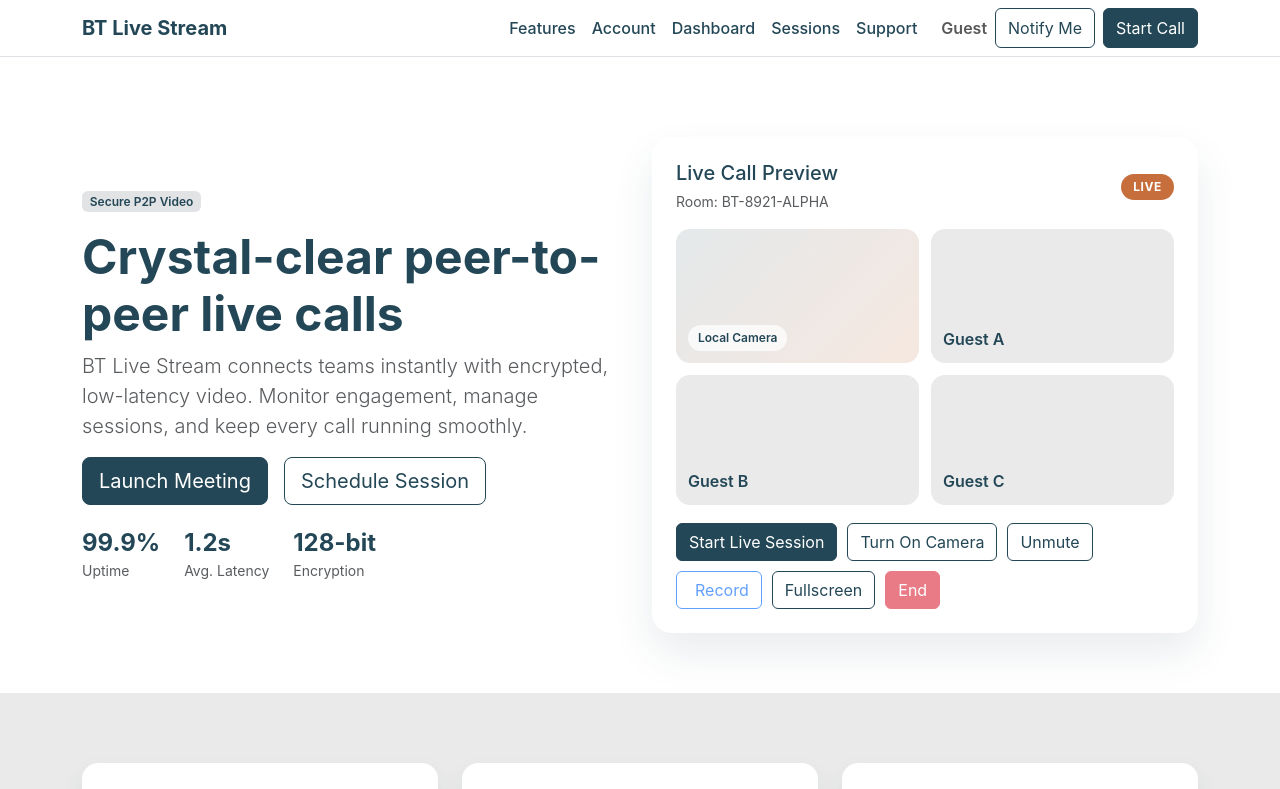
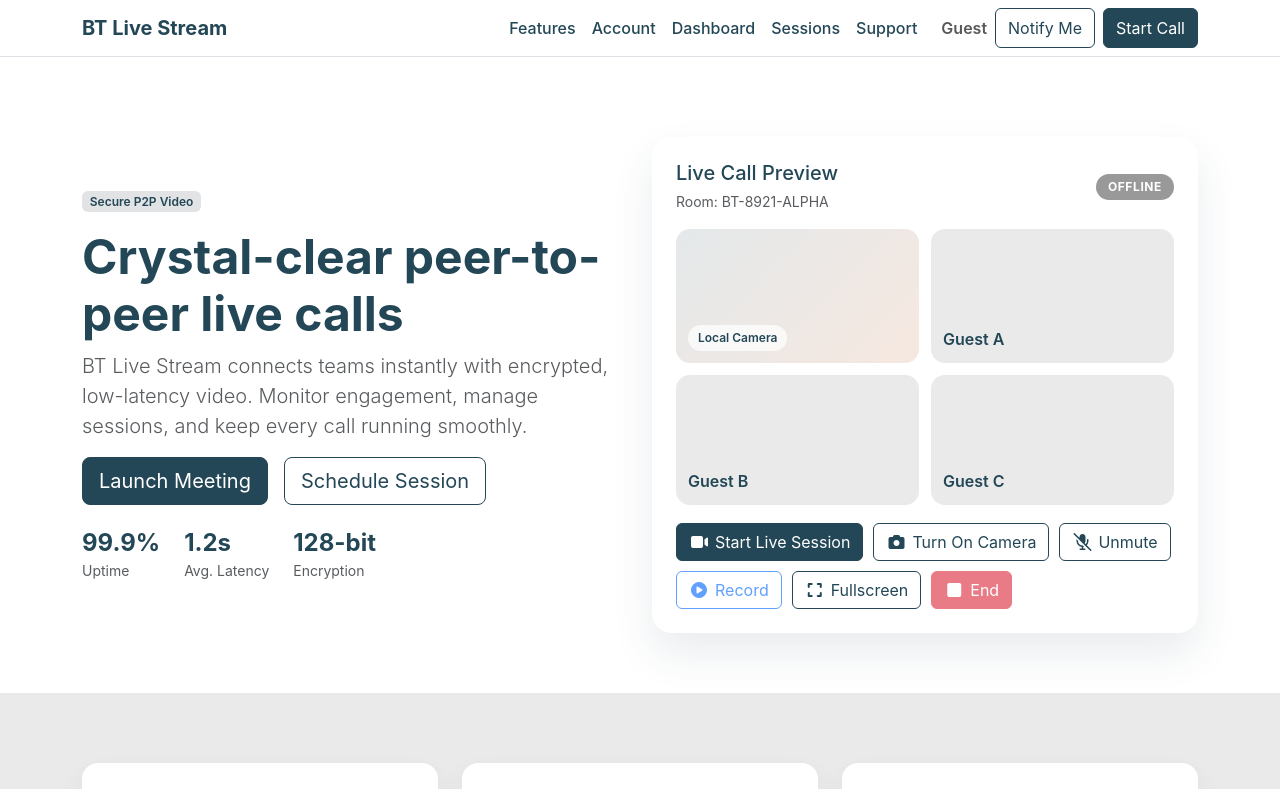
Before and after one commit to binitutor/BTLiveStream, a React (Create React App) app: page / in a window 1280 px wide. Shown: the top 789 px of the page. Built offline with nearby package versions, Linux system fonts and the light colour scheme.

Commit message:
updated the spill to indicate the state of the livestream - offline streaming recording

```diff
--- a/public/index.html
+++ b/public/index.html
@@ -8,6 +8,7 @@
     <meta name="description" content="BT Live Stream - A peer-to-peer video call platform for seamless communication" />
     <meta name="keywords" content="video call, peer-to-peer, live stream, communication" />
     <link rel="canonical" href="https://binitutor.com" />
+    <link rel="stylesheet" href="https://cdnjs.cloudflare.com/ajax/libs/font-awesome/7.0.1/css/all.min.css" />
     <title>BT Live Stream | Peer-to-Peer Video Call</title>
   </head>
   <body>
--- a/src/components/Hero.js
+++ b/src/components/Hero.js
@@ -211,7 +211,9 @@ function Hero() {
                   <h5 className="mb-1">Live Call Preview</h5>
                   <small className="text-muted">Room: BT-8921-ALPHA</small>
                 </div>
-                <span className="status-pill">LIVE</span>
+                <span className={`status-pill ${isRecording ? 'status-pill--recording' : sessionActive ? 'status-pill--live' : 'status-pill--offline'}`}>
+                  {isRecording ? 'RECORDING' : sessionActive ? 'LIVE' : 'OFFLINE'}
+                </span>
               </div>
               <div className="call-preview__grid">
                 <div className="video-tile video-tile--primary video-tile--live">
@@ -238,19 +240,25 @@ function Hero() {
                   className="btn btn-primary"
                   onClick={handleStartSession}
                   disabled={sessionActive}
+                  title="Start a live video session"
                 >
+                  <i className="fa fa-video" style={{ marginRight: '6px' }}></i>
                   Start Live Session
                 </button>
                 <button
                   className="btn btn-outline-primary"
                   onClick={handleToggleCamera}
+                  title={localStream ? 'Turn off camera' : 'Turn on camera'}
                 >
+                  <i className={`fa ${localStream ? 'fa-camera-slash' : 'fa-camera'}`} style={{ marginRight: '6px' }}></i>
                   {localStream ? 'Turn Off Camera' : 'Turn On Camera'}
                 </button>
                 <button
                   className="btn btn-outline-primary"
                   onClick={handleToggleMic}
+                  title={localStream?.getAudioTracks().some((t) => t.enabled) ? 'Mute microphone' : 'Unmute microphone'}
                 >
+                  <i className={`fa ${localStream?.getAudioTracks().some((t) => t.enabled) ? 'fa-microphone' : 'fa-microphone-slash'}`} style={{ marginRight: '6px' }}></i>
                   {localStream?.getAudioTracks().some((t) => t.enabled)
                     ? 'Mute'
                     : 'Unmute'}
@@ -261,20 +269,24 @@ function Hero() {
                   disabled={!sessionActive}
                   title={isRecording ? 'Stop recording' : 'Start recording'}
                 >
-                  <i className="bi bi-camera-video" style={{ marginRight: '6px' }}></i>
+                  <i className={`fa ${isRecording ? 'fa-circle-stop' : 'fa-circle-play'}`} style={{ marginRight: '6px' }}></i>
                   {isRecording ? 'Stop Recording' : 'Record'}
                 </button>
                 <button
                   className="btn btn-outline-primary"
                   onClick={handleToggleFullscreen}
+                  title={isFullscreen ? 'Exit fullscreen mode' : 'Enter fullscreen mode'}
                 >
+                  <i className={`fa ${isFullscreen ? 'fa-compress' : 'fa-expand'}`} style={{ marginRight: '6px' }}></i>
                   {isFullscreen ? 'Exit Fullscreen' : 'Fullscreen'}
                 </button>
                 <button
                   className="btn btn-danger"
                   onClick={handleEndSession}
                   disabled={!sessionActive}
+                  title="End the live session"
                 >
+                  <i className="fa fa-stop" style={{ marginRight: '6px' }}></i>
                   End
                 </button>
               </div>
--- a/src/index.css
+++ b/src/index.css
@@ -94,6 +94,41 @@ body {
   font-size: 0.75rem;
   font-weight: 700;
   letter-spacing: 0.05em;
+}
+
+.status-pill--offline {
+  background: #999;
+  color: #fff;
+}
+
+.status-pill--live {
+  background: var(--secondary);
+  color: #fff;
+  animation: pulse-live 2s infinite;
+}
+
+.status-pill--recording {
+  background: #dc3545;
+  color: #fff;
+  animation: pulse-recording 1s infinite;
+}
+
+@keyframes pulse-live {
+  0%, 100% {
+    opacity: 1;
+  }
+  50% {
+    opacity: 0.7;
+  }
+}
+
+@keyframes pulse-recording {
+  0%, 100% {
+    box-shadow: 0 0 0 0 rgba(220, 53, 69, 0.7);
+  }
+  50% {
+    box-shadow: 0 0 0 4px rgba(220, 53, 69, 0.1);
+  }
 }
 
 .call-preview__grid {
```
